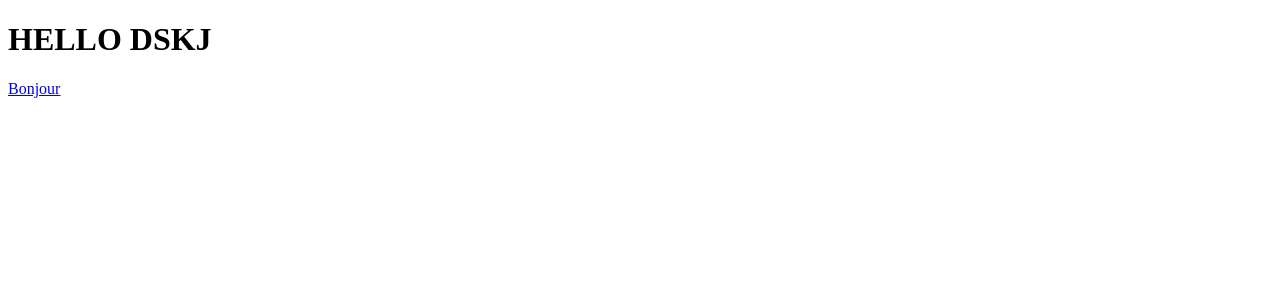
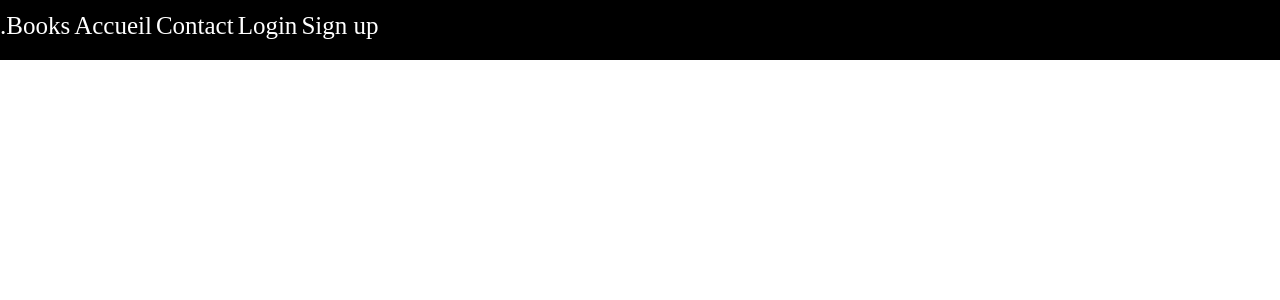
Before and after one commit to MonSiteeb/Django_Projet, a Django app: page / in a window 1280 px wide. Shown: the top 300 px of the page. Run offline with Django 4.2, Linux system fonts and the light colour scheme.

Commit message:
Création du fichier footer et header, modification de la page d'accueil et modification du fichier de connexion

```diff
--- a/ProjetDjango/books/forms.py
+++ b/ProjetDjango/books/forms.py
@@ -10,7 +10,6 @@ class RegisterForm(forms.ModelForm):
     The default
 
     """
-
     password = forms.CharField(widget=forms.PasswordInput)
     password_2 = forms.CharField(label='Confirm Password', widget=forms.PasswordInput)
 
--- a/ProjetDjango/books/templates/base_generic.html
+++ b/ProjetDjango/books/templates/base_generic.html
@@ -11,7 +11,7 @@
 </head>
 <body>
   <div class="container-fluid">
-    <!-- <div class="row">
+    <div class="row">
       <div class="col-sm-2">
         {% block sidebar %}
         <ul class="sidebar-nav">
@@ -32,7 +32,7 @@
       </ul>
 
       {% endblock %}
-    </div> -->
+    </div>
     <div class="col-sm-10 ">
      {% block content %}
      {% endblock %}
--- /dev/null
+++ b/ProjetDjango/books/templates/header_footer.html
@@ -0,0 +1,30 @@
+<!DOCTYPE html>
+<html lang="en">
+<head>
+    <meta charset="UTF-8">
+    <meta http-equiv="X-UA-Compatible" content="IE=edge">
+    <meta name="viewport" content="width=device-width, initial-scale=1.0">
+    <title>Document</title>
+    {% load static %}
+        <link rel="stylesheet" href="{% static 'css/header_footer.css' %}">
+
+</head>
+<body>
+    {% block sidebar %}
+    <header>
+        <a href="{% url 'index' %}" id="books">.Books</a>
+        <a href="{% url 'index' %}" id="books">Accueil</a>
+        <a href="{% url 'contact' %}" id="books">Contact</a>
+        <a href="{% url 'login' %}" id="books">Login</a>
+        <a href="{% url 'inscription' %}" id="books">Sign up</a>
+    </header>
+    {% endblock %}
+
+
+    {% block content %}
+    {% endblock %}
+
+    {% block footer %}
+    {% endblock %}
+</body>
+</html>
--- a/ProjetDjango/books/templates/index.html
+++ b/ProjetDjango/books/templates/index.html
@@ -1,13 +1 @@
-<!DOCTYPE html>
-<html lang="en">
-<head>
-    <meta charset="UTF-8">
-    <meta http-equiv="X-UA-Compatible" content="IE=edge">
-    <meta name="viewport" content="width=device-width, initial-scale=1.0">
-    <title>Document</title>
-</head>
-<body>
-    <h1>HELLO DSKJ</h1>
-    <a href="inscription1.html">Bonjour</a>
-</body>
-</html>
+{% extends "header_footer.html" %}
--- a/ProjetDjango/books/urls.py
+++ b/ProjetDjango/books/urls.py
@@ -1,5 +1,5 @@
 
-from books.views import index, subscribe, inscription, document, logout
+from books.views import index, subscribe, inscription, document, logout,login
 from books.views import index, subscribe, inscription, liste_docs
 from django.urls import path
 from django.conf.urls import include
@@ -18,6 +18,7 @@ urlpatterns = [
     path('document',document,name='document'),
 
     path('logout',logout,name='logout'),
+    path('login',login,name='login'),
 
 ]
 
--- a/ProjetDjango/books/views.py
+++ b/ProjetDjango/books/views.py
@@ -116,6 +116,10 @@ def document(request, *args, **kwargs):
 
 def logout(request):
     return render(request,'registration/logout.html')
+
+def login(request):
+    return render(request,'registration/login.html')
+
 def liste_docs(request,*args, **kwargs):
     docs = Document.objects.all()
     context = {
--- /dev/null
+++ b/ProjetDjango/static/css/header_footer.css
@@ -0,0 +1,20 @@
+html,body{
+    margin:0;
+    padding:0;
+}
+header {
+    width: 100%;
+    height: 60px;
+    background: #000000;
+}
+#books {
+    height: 42px;
+    left: 20px;
+    font-family: Rock 3D;
+    font-style: normal;
+    font-weight: normal;
+    font-size: 25px;
+    line-height: 51px;
+    color: #FFFFFF;
+    text-decoration: none;
+}
```
Also changed, not shown: ProjetDjango/books/templates/partials/footer.html (deleted, +0 -67 lines), ProjetDjango/books/templates/partials/navbar.html (deleted, +0 -12 lines), ProjetDjango/books/templates/registration/login.html (+24 -6 lines), ProjetDjango/static/css/login.css (added, +12 -0 lines), ProjetDjango/static/image3.jpeg (deleted), ProjetDjango/static/images/imageLogin/img.png (added).
